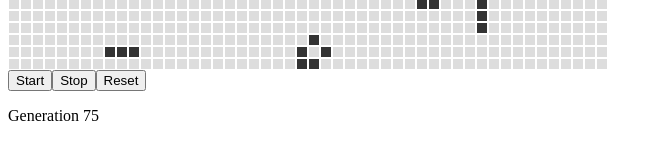
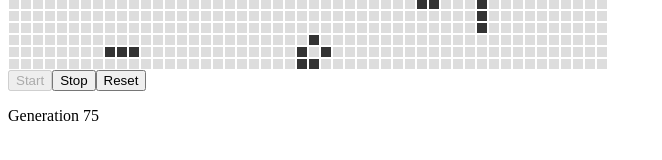
Before and after one commit to kevcomedia/ng-game-of-life, an Angular app: page / in a window 1280 px wide. Shown: the part 538-698 px from the top of the page, without its empty margins (0-662 px from the left). Built offline with nearby package versions, Linux system fonts and the light colour scheme.

Commit message:
Disable buttons depending on running state
If the simulation is running, disable the Start button and enable the
Stop button. The reverse is true if the simulation is stopped.

```diff
--- a/src/app/game-of-life-controls.component.html
+++ b/src/app/game-of-life-controls.component.html
@@ -1,4 +1,4 @@
-<button (click)="start()">Start</button>
-<button (click)="stop()">Stop</button>
+<button [disabled]="isRunning" (click)="start()">Start</button>
+<button [disabled]="!isRunning" (click)="stop()">Stop</button>
 <button (click)="reset()">Reset</button>
 <p>Generation {{this.getGenerationCount()}}</p>
--- a/src/app/game-of-life-controls.component.ts
+++ b/src/app/game-of-life-controls.component.ts
@@ -7,6 +7,7 @@ import { GameOfLifeService } from './game-of-life.service';
 })
 export class GameOfLifeControlsComponent implements OnInit {
   private intervalId: number;
+  private isRunning: boolean;
 
   constructor(private gameOfLifeService: GameOfLifeService) {}
 
@@ -18,10 +19,12 @@ export class GameOfLifeControlsComponent implements OnInit {
     this.intervalId = window.setInterval(() => {
       this.gameOfLifeService.nextGeneration();
     }, 100);
+    this.isRunning = true;
   }
 
   stop() {
     window.clearInterval(this.intervalId);
+    this.isRunning = false;
   }
 
   getGenerationCount() {
```
